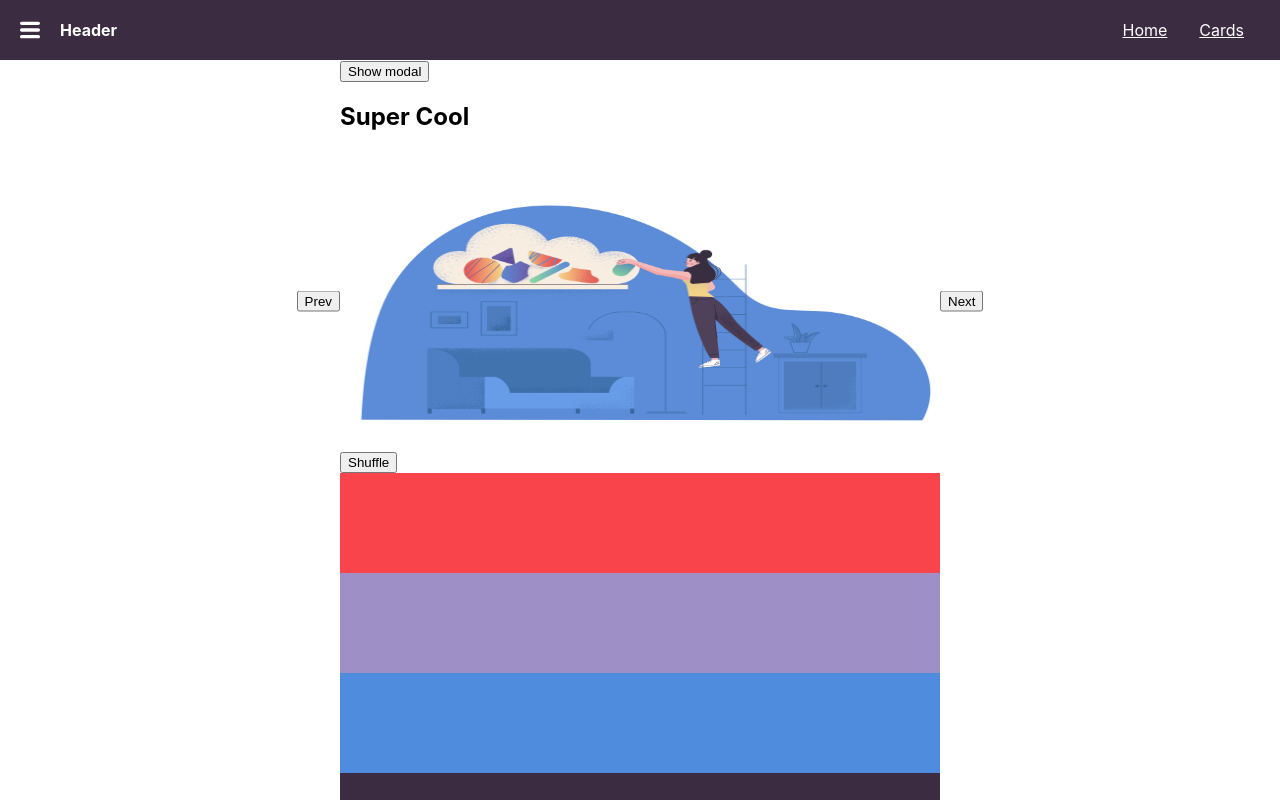
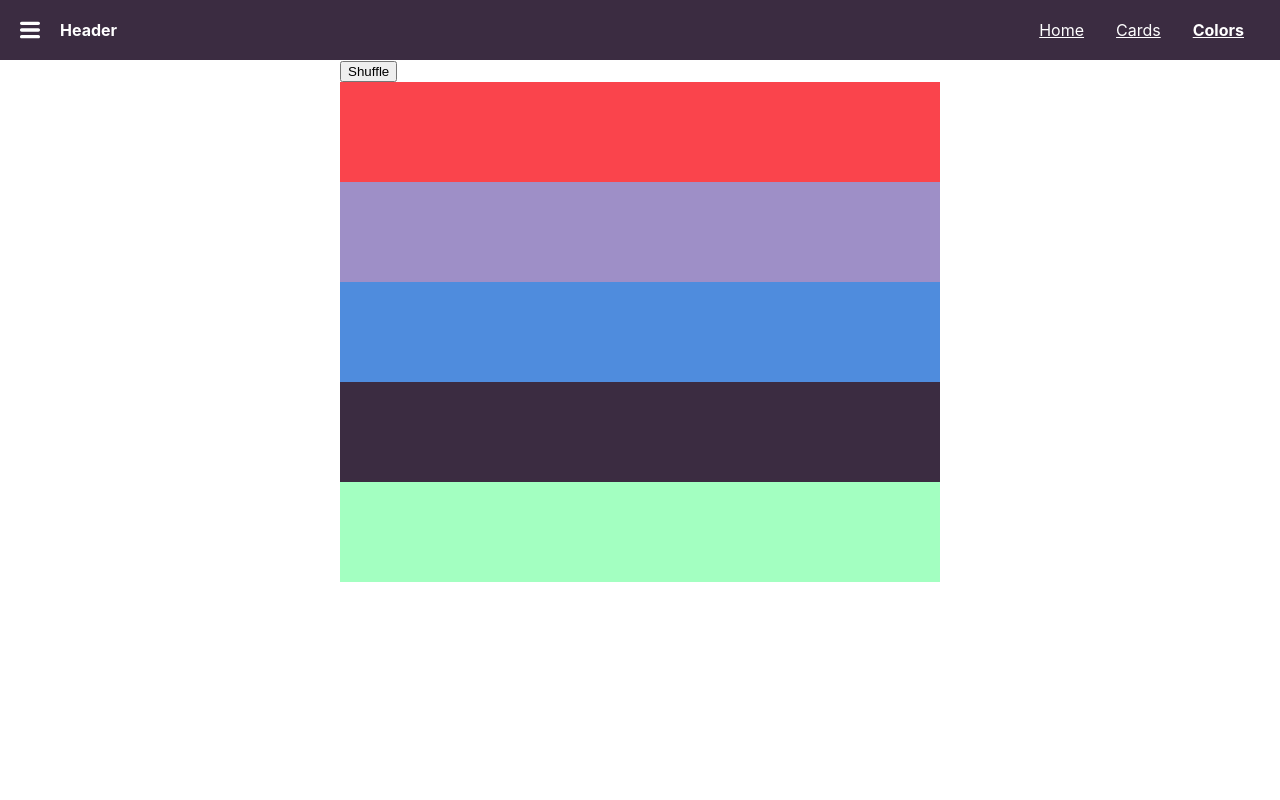
Before and after one commit to behuamuh/learn-framer-motion, a React (Create React App) app: page /colors in a window 1280 px wide. Shown: the top 800 px of the page. Built offline with nearby package versions, Linux system fonts and the light colour scheme; the HTML template or start-up script is replaced by a standard one.

Commit message:
added routing animation

```diff
--- a/src/App.tsx
+++ b/src/App.tsx
@@ -1,29 +1,19 @@
 import React, { useState } from 'react';
-import { Switch, Route, NavLink } from 'react-router-dom';
+import { Switch, Route, NavLink, useLocation } from 'react-router-dom';
+import styled from 'styled-components';
+import { AnimatePresence } from 'framer-motion';
+import { Container, Header } from 'styles/primitives';
+import { MenuIcon } from 'assets/icons';
+import Nav from 'components/Nav';
+import HomePage from 'pages/HomePage';
+import CardsPage from 'pages/CardsPage';
+import ColorsPage from 'pages/ColorsPage';
 
-import { Card, CardGrid, Container, Header } from './styles/primitives';
 import './App.css';
-import blue from './assets/images/blue.png';
-import purp from './assets/images/purp.png';
-import black from './assets/images/black.png';
-import green from './assets/images/green.png';
-import { MenuIcon } from './assets/icons';
-import Modal from './components/Modal';
-import Collapse from './components/Collapse';
-import Nav from './components/Nav';
-import HideableCard from './components/HideableCard';
-import ColorsList from './components/ColorsList';
-import ImageSlider from './components/ImageSlider';
-import HomePage from './pages/HomePage';
-import CardsPage from './pages/CardsPage';
-import styled from 'styled-components';
-
-const images = [blue, purp, black, green];
 
 function App() {
-  const [openModal, setOpenModal] = useState(false);
   const [openMenu, setOpenMenu] = useState(false);
-
+  const location = useLocation();
   return (
     <div>
       <Header>
@@ -32,60 +22,18 @@ function App() {
         <Links>
           <StyledLink exact activeClassName="active" to="/">Home</StyledLink>
           <StyledLink exact activeClassName="active" to="/cards">Cards</StyledLink>
+          <StyledLink exact activeClassName="active" to="/colors">Colors</StyledLink>
         </Links>
       </Header>
       <Nav open={openMenu} onClose={() => setOpenMenu(false)} />
       <Container>
-        <Switch>
-          <Route exact path="/" component={HomePage} />
-          <Route exact path="/cards" component={CardsPage} />
-        </Switch>
-        <div>
-          <button onClick={() => setOpenModal(true)}>Show modal</button>
-        </div>
-        <h2>Super Cool</h2>
-        <Modal open={openModal} onClose={() => setOpenModal(false)}>
-          <Card style={{ background: 'var(--purp)' }}>
-            <h3>Some card</h3>
-            <img src={purp} alt="Card" />
-          </Card>
-        </Modal>
-        <ImageSlider images={images} />
-        <ColorsList />
-        <CardGrid>
-          <Collapse title="Collapse text">
-            Lorem ipsum, dolor sit amet consectetur adipisicing elit.
-            Architecto facilis asperiores cum, commodi fugiat,
-            rerum dignissimos nobis eius aliquid eaque, provident ipsa dolores laborum eligendi.
-            A mollitia architecto velit quos.
-          </Collapse>
-          <HideableCard
-            title="Some hideable card"
-            image={purp}
-            style={{ background: 'var(--purp)' }}
-          />
-          <Card
-            whileHover={{
-              scale: [1, 0.8, 1.2],
-            }}
-            whileTap={{
-              background: 'var(--red)',
-            }}
-            onHoverEnd={(...args) => console.log(args)}
-            style={{ background: 'var(--purp)' }}
-          >
-            <h3>Some card</h3>
-            <img src={blue} alt="Card" />
-          </Card>
-          <Card style={{ background: 'var(--black)' }}>
-            <h3>Some card</h3>
-            <img src={black} alt="Card" />
-          </Card>
-          <Card style={{ background: 'var(--green)' }}>
-            <h3>Some card</h3>
-            <img src={green} alt="Card" />
-          </Card>
-        </CardGrid>
+        <AnimatePresence exitBeforeEnter>
+          <Switch location={location} key={location.pathname}>
+            <Route exact path="/" component={HomePage} />
+            <Route exact path="/cards" component={CardsPage} />
+            <Route exact path="/colors" component={ColorsPage} />
+          </Switch>
+        </AnimatePresence>
       </Container>
     </div>
   );
--- a/src/components/HideableCard.tsx
+++ b/src/components/HideableCard.tsx
@@ -1,7 +1,6 @@
 import { AnimatePresence, motion, PanInfo, useMotionValue, useTransform } from 'framer-motion';
 import React, { CSSProperties, useState } from 'react';
-
-import { Card } from '../styles/primitives';
+import { Card } from 'styles/primitives';
 
 interface Props {
   style?: CSSProperties;
--- /dev/null
+++ b/src/components/PageWrapper.tsx
@@ -0,0 +1,38 @@
+import React, { ReactNode } from 'react';
+import { motion, Variants } from 'framer-motion';
+
+const variants: Variants = {
+  initial: {
+    opacity: 0,
+    x: 300,
+  },
+  animate: {
+    opacity: 1,
+    x: 0,
+  },
+  exit: {
+    opacity: 0,
+    x: -300,
+  },
+};
+
+interface Props {
+  children: ReactNode;
+}
+
+const PageWrapper = (props: Props) => {
+  const { children } = props;
+
+  return (
+    <motion.div
+      variants={variants}
+      initial="initial"
+      animate="animate"
+      exit="exit"
+    >
+      {children}
+    </motion.div>
+  );
+};
+
+export default PageWrapper;
--- a/src/pages/CardsPage.tsx
+++ b/src/pages/CardsPage.tsx
@@ -1,20 +1,52 @@
 import React from 'react';
-import styled from 'styled-components';
+import Collapse from 'components/Collapse';
+import HideableCard from 'components/HideableCard';
+import PageWrapper from 'components/PageWrapper';
+import { Card, CardGrid } from 'styles/primitives';
+import blue from 'assets/images/blue.png';
+import purp from 'assets/images/purp.png';
+import black from 'assets/images/black.png';
+import green from 'assets/images/green.png';
 
-interface Props {
-  className?: string;
-}
-
-const CardsPage = (props: Props) => {
-  const { className } = props;
-
+const CardsPage = () => {
   return (
-    <Wrapper className={className}>
-      CardsPage
-    </Wrapper>
+    <PageWrapper>
+      <CardGrid>
+        <Collapse title="Collapse text">
+          Lorem ipsum, dolor sit amet consectetur adipisicing elit.
+          Architecto facilis asperiores cum, commodi fugiat,
+          rerum dignissimos nobis eius aliquid eaque, provident ipsa dolores laborum eligendi.
+          A mollitia architecto velit quos.
+          </Collapse>
+        <HideableCard
+          title="Some hideable card"
+          image={purp}
+          style={{ background: 'var(--purp)' }}
+        />
+        <Card
+          whileHover={{
+            scale: [1, 0.8, 1.2],
+          }}
+          whileTap={{
+            background: 'var(--red)',
+          }}
+          onHoverEnd={(...args) => console.log(args)}
+          style={{ background: 'var(--purp)' }}
+        >
+          <h3>Some card</h3>
+          <img src={blue} alt="Card" />
+        </Card>
+        <Card style={{ background: 'var(--black)' }}>
+          <h3>Some card</h3>
+          <img src={black} alt="Card" />
+        </Card>
+        <Card style={{ background: 'var(--green)' }}>
+          <h3>Some card</h3>
+          <img src={green} alt="Card" />
+        </Card>
+      </CardGrid>
+    </PageWrapper>
   );
 };
 
 export default CardsPage;
-
-const Wrapper = styled.div``;
--- /dev/null
+++ b/src/pages/ColorsPage.tsx
@@ -0,0 +1,13 @@
+import React from 'react';
+import PageWrapper from 'components/PageWrapper';
+import ColorsList from 'components/ColorsList';
+
+const ColorsPage = () => {
+  return (
+    <PageWrapper>
+      <ColorsList />
+    </PageWrapper>
+  );
+};
+
+export default ColorsPage;
--- a/src/pages/HomePage.tsx
+++ b/src/pages/HomePage.tsx
@@ -1,22 +1,35 @@
-import React from 'react';
-import styled from 'styled-components';
+import React, { useState } from 'react';
+import Modal from 'components/Modal';
+import PageWrapper from 'components/PageWrapper';
+import { Card } from 'styles/primitives';
+import blue from 'assets/images/blue.png';
+import purp from 'assets/images/purp.png';
+import black from 'assets/images/black.png';
+import green from 'assets/images/green.png';
+import ImageSlider from 'components/ImageSlider';
 
-interface Props {
-  className?: string;
-}
+const images = [blue, purp, black, green];
 
-const HomePage = (props: Props) => {
-  const { className } = props;
+const HomePage = () => {
+  const [openModal, setOpenModal] = useState(false);
 
   return (
-    <Wrapper className={className}>
-      HomePage
-    </Wrapper>
+    <PageWrapper>
+      <>
+      <div>
+          <button onClick={() => setOpenModal(true)}>Show modal</button>
+        </div>
+        <h2>Super Cool</h2>
+        <Modal open={openModal} onClose={() => setOpenModal(false)}>
+          <Card style={{ background: 'var(--purp)' }}>
+            <h3>Some card</h3>
+            <img src={purp} alt="Card" />
+          </Card>
+        </Modal>
+        <ImageSlider images={images} />
+      </>
+    </PageWrapper>
   );
 };
 
 export default HomePage;
-
-const Wrapper = styled.div`
-
-`;
--- a/tsconfig.json
+++ b/tsconfig.json
@@ -6,6 +6,7 @@
       "dom.iterable",
       "esnext"
     ],
+    "baseUrl": "src",
     "allowJs": true,
     "skipLibCheck": true,
     "esModuleInterop": true,
```
